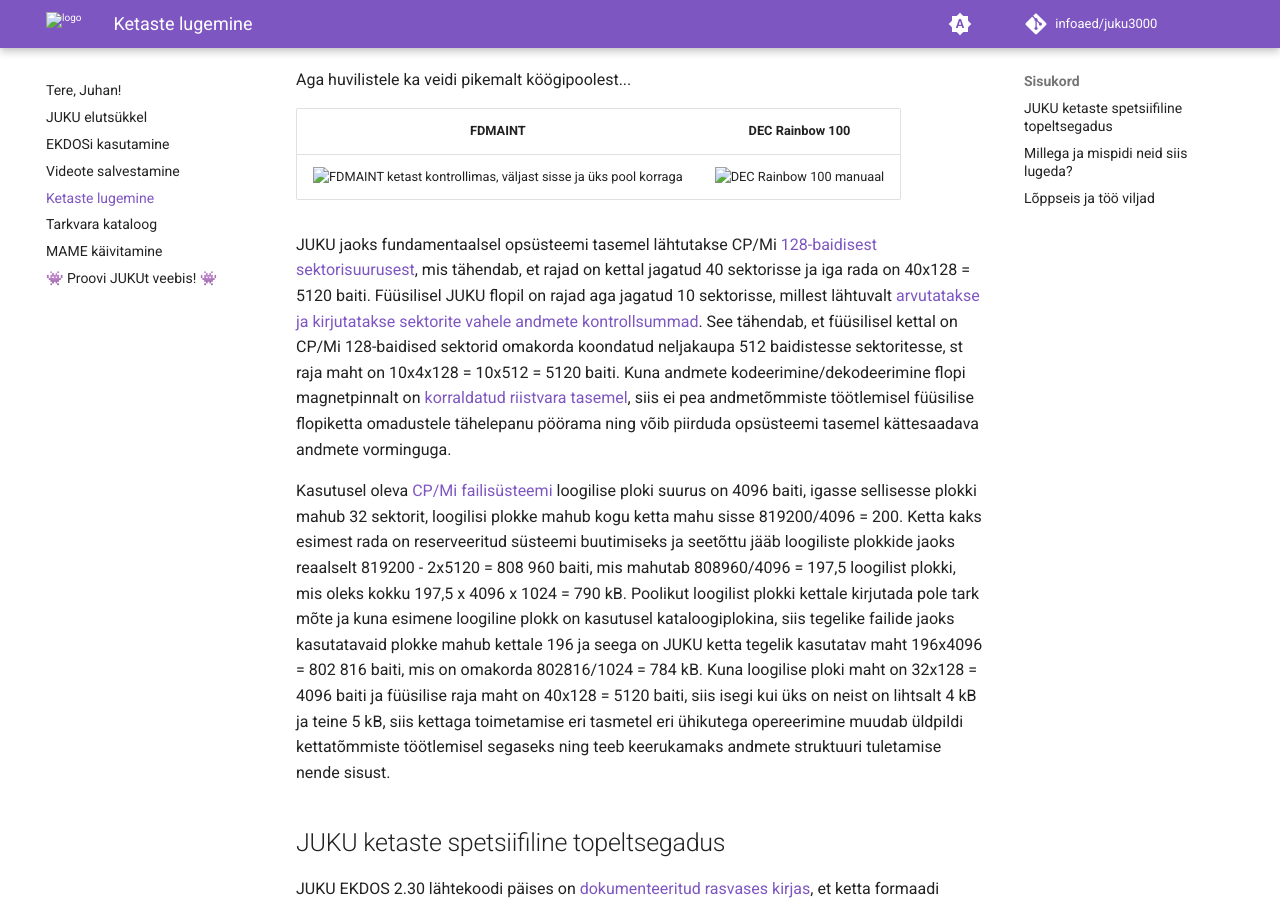
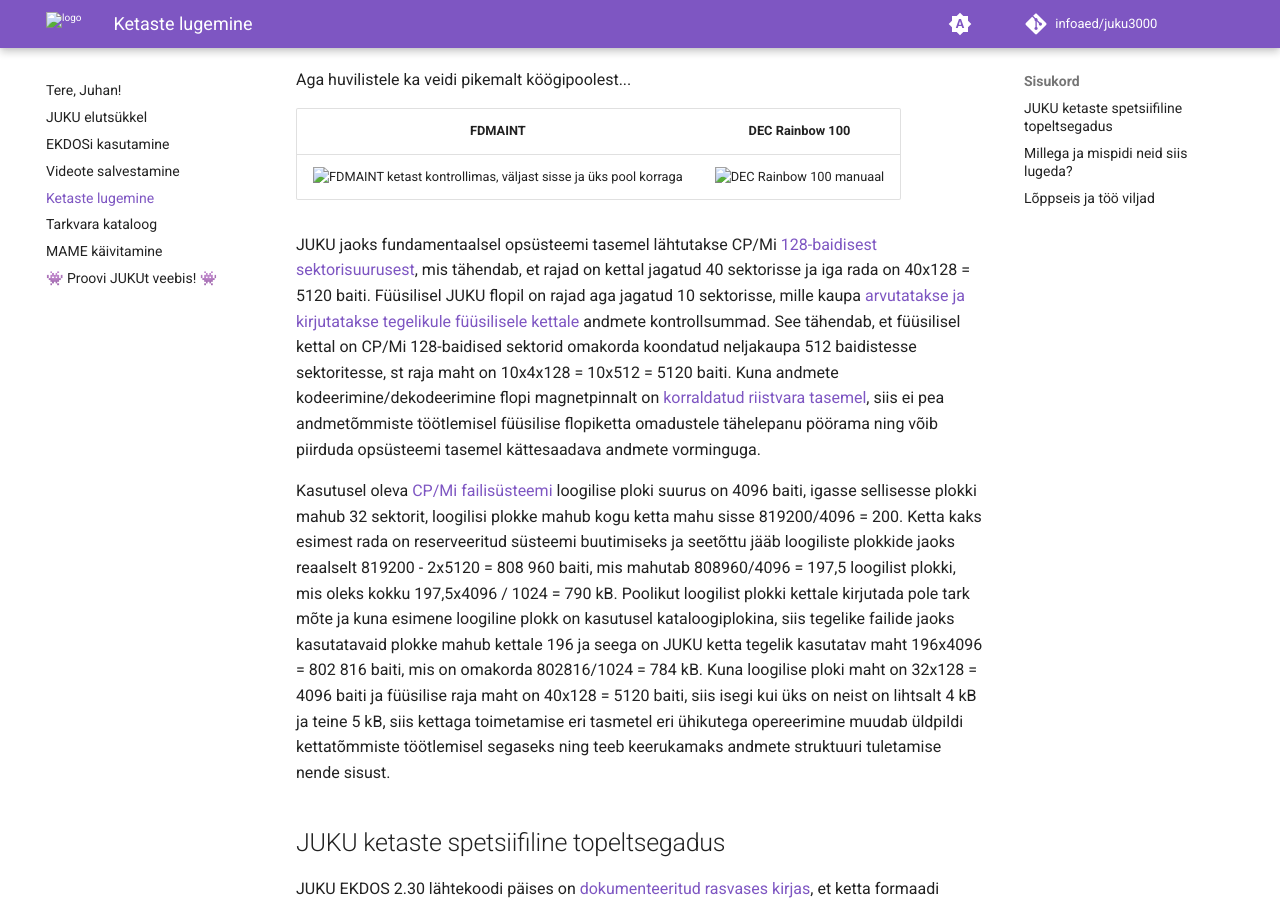
Before and after one commit to infoaed/juku3000, an MkDocs documentation site: the page built from docs/kettad.md, in a window 1280 px wide and 900 px high, scrolled down 636 px. Built offline with MkDocs 1.6.1 and Material for MkDocs 9.7.7, drawn with Linux system fonts in a browser that asks for light colours; comment, search, counter and statistics services are not loaded; some of the changed text lies outside the part shown.

Commit message:
Update kettad.md

```diff
--- a/docs/kettad.md
+++ b/docs/kettad.md
@@ -15,9 +15,9 @@ FDMAINT             |  DEC Rainbow 100
 :-------------------------:|:-------------------------:
 ![FDMAINT ketast kontrollimas, väljast sisse ja üks pool korraga](/images/disk5.png)  |  ![DEC Rainbow 100 manuaal](/images/rainbow-logo.png)
 
-JUKU jaoks fundamentaalsel opsüsteemi tasemel lähtutakse CP/Mi [128-baidisest sektorisuurusest](https://en.wikipedia.org/wiki/CP/M#Basic_Input_Output_System), mis tähendab, et rajad on kettal jagatud 40 sektorisse ja iga rada on 40x128 = 5120 baiti. Füüsilisel JUKU flopil on rajad aga jagatud 10 sektorisse, millest lähtuvalt [arvutatakse ja kirjutatakse sektorite vahele andmete kontrollsummad](https://en.wikipedia.org/wiki/Modified_frequency_modulation#MFM_coding). See tähendab, et füüsilisel kettal on CP/Mi 128-baidised sektorid omakorda koondatud neljakaupa 512 baidistesse sektoritesse, st raja maht on 10x4x128 = 10x512 = 5120 baiti. Kuna andmete kodeerimine/dekodeerimine flopi magnetpinnalt on [korraldatud riistvara tasemel](https://en.wikipedia.org/wiki/Western_Digital_FD1771), siis ei pea andmetõmmiste töötlemisel füüsilise flopiketta omadustele tähelepanu pöörama ning võib piirduda opsüsteemi tasemel kättesaadava andmete vorminguga.
+JUKU jaoks fundamentaalsel opsüsteemi tasemel lähtutakse CP/Mi [128-baidisest sektorisuurusest](https://en.wikipedia.org/wiki/CP/M#Basic_Input_Output_System), mis tähendab, et rajad on kettal jagatud 40 sektorisse ja iga rada on 40x128 = 5120 baiti. Füüsilisel JUKU flopil on rajad aga jagatud 10 sektorisse, mille kaupa [arvutatakse ja kirjutatakse tegelikule füüsilisele kettale](https://en.wikipedia.org/wiki/Modified_frequency_modulation#MFM_coding) andmete kontrollsummad. See tähendab, et füüsilisel kettal on CP/Mi 128-baidised sektorid omakorda koondatud neljakaupa 512 baidistesse sektoritesse, st raja maht on 10x4x128 = 10x512 = 5120 baiti. Kuna andmete kodeerimine/dekodeerimine flopi magnetpinnalt on [korraldatud riistvara tasemel](https://en.wikipedia.org/wiki/Western_Digital_FD1771), siis ei pea andmetõmmiste töötlemisel füüsilise flopiketta omadustele tähelepanu pöörama ning võib piirduda opsüsteemi tasemel kättesaadava andmete vorminguga.
 
-Kasutusel oleva [CP/Mi failisüsteemi](https://en.wikipedia.org/wiki/CP/M#File_system) loogilise ploki suurus on 4096 baiti, igasse sellisesse plokki mahub 32 sektorit, loogilisi plokke mahub kogu ketta mahu sisse 819200/4096 = 200. Ketta kaks esimest rada on reserveeritud süsteemi buutimiseks ja seetõttu jääb loogiliste plokkide jaoks reaalselt 819200 - 2x5120 = 808 960 baiti, mis mahutab 808960/4096 = 197,5 loogilist plokki, mis oleks kokku 197,5 x 4096 x 1024 = 790 kB. Poolikut loogilist plokki kettale kirjutada pole tark mõte ja kuna esimene loogiline plokk on kasutusel kataloogiplokina, siis tegelike failide jaoks kasutatavaid plokke mahub kettale 196 ja seega on JUKU ketta tegelik kasutatav maht 196x4096 = 802 816 baiti, mis on omakorda 802816/1024 = 784 kB. Kuna loogilise ploki maht on 32x128 = 4096 baiti ja füüsilise raja maht on 40x128 = 5120 baiti, siis isegi kui üks on neist on lihtsalt 4 kB ja teine 5 kB, siis kettaga toimetamise eri tasmetel eri ühikutega opereerimine muudab üldpildi kettatõmmiste töötlemisel segaseks ning teeb keerukamaks andmete struktuuri tuletamise nende sisust.
+Kasutusel oleva [CP/Mi failisüsteemi](https://en.wikipedia.org/wiki/CP/M#File_system) loogilise ploki suurus on 4096 baiti, igasse sellisesse plokki mahub 32 sektorit, loogilisi plokke mahub kogu ketta mahu sisse 819200/4096 = 200. Ketta kaks esimest rada on reserveeritud süsteemi buutimiseks ja seetõttu jääb loogiliste plokkide jaoks reaalselt 819200 - 2x5120 = 808 960 baiti, mis mahutab 808960/4096 = 197,5 loogilist plokki, mis oleks kokku 197,5x4096 / 1024 = 790 kB. Poolikut loogilist plokki kettale kirjutada pole tark mõte ja kuna esimene loogiline plokk on kasutusel kataloogiplokina, siis tegelike failide jaoks kasutatavaid plokke mahub kettale 196 ja seega on JUKU ketta tegelik kasutatav maht 196x4096 = 802 816 baiti, mis on omakorda 802816/1024 = 784 kB. Kuna loogilise ploki maht on 32x128 = 4096 baiti ja füüsilise raja maht on 40x128 = 5120 baiti, siis isegi kui üks on neist on lihtsalt 4 kB ja teine 5 kB, siis kettaga toimetamise eri tasmetel eri ühikutega opereerimine muudab üldpildi kettatõmmiste töötlemisel segaseks ning teeb keerukamaks andmete struktuuri tuletamise nende sisust.
 
 ## JUKU ketaste spetsiifiline topeltsegadus
 
```
Also changed, not shown: other parts of docs/kettad.md (+2 -2 lines).
